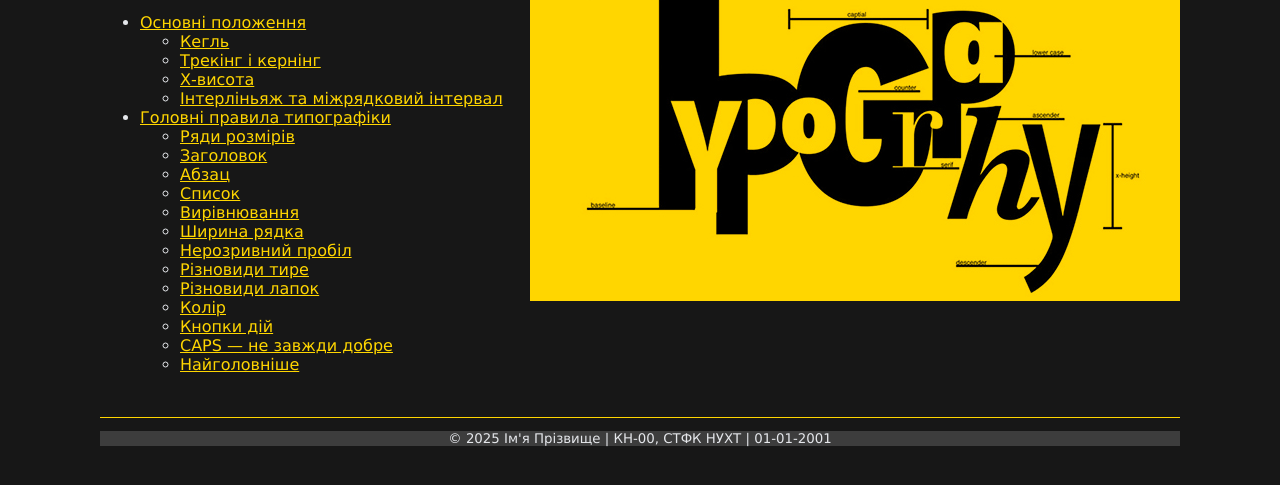
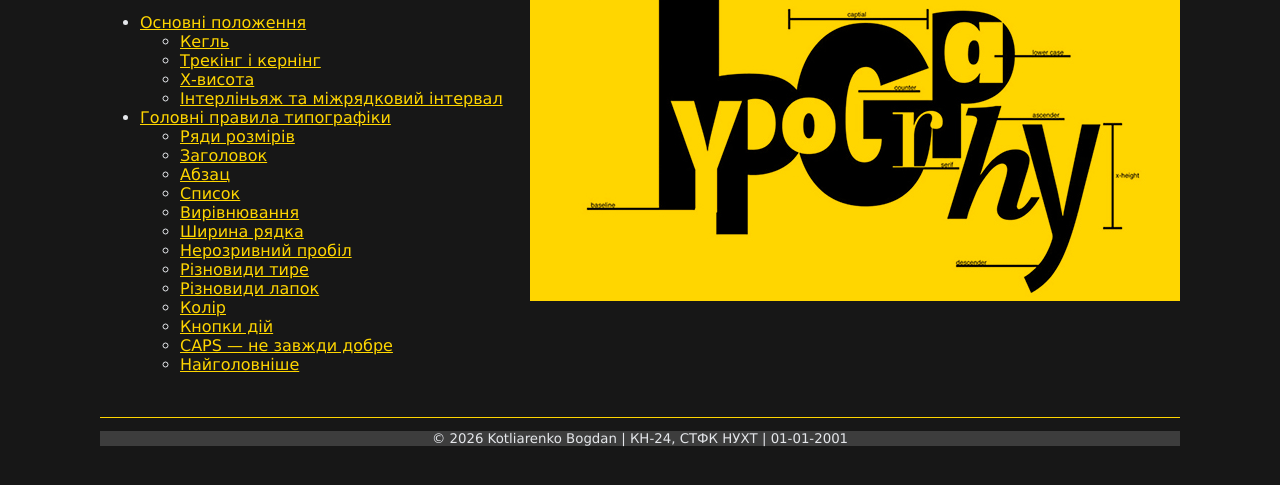
Before and after one commit to ghoster664/221241dkk2124j312k, a plain HTML site: page z3.1.html in a window 1280 px wide. Shown: the part 179-664 px from the top of the page. Drawn offline with Linux system fonts and the light colour scheme.

Commit message:
Update copyright year in z3.1.html

```diff
--- a/z3.1.html
+++ b/z3.1.html
@@ -55,7 +55,7 @@
 <br clear="all">
 
 <hr style="height: 1px; background-color: #ffd600; border-width: 0px;">
-<p style="font-size: 10pt; text-align: center; background-color: #3d3d3d;">&copy; 2025 Ім'я Прізвище | КН-00, СТФК НУХТ |
+<p style="font-size: 10pt; text-align: center; background-color: #3d3d3d;"> &copy; 2026 Kotliarenko Bogdan | КН-24, СТФК НУХТ |
     <time>01-01-2001</time>
 </p>
 
```
